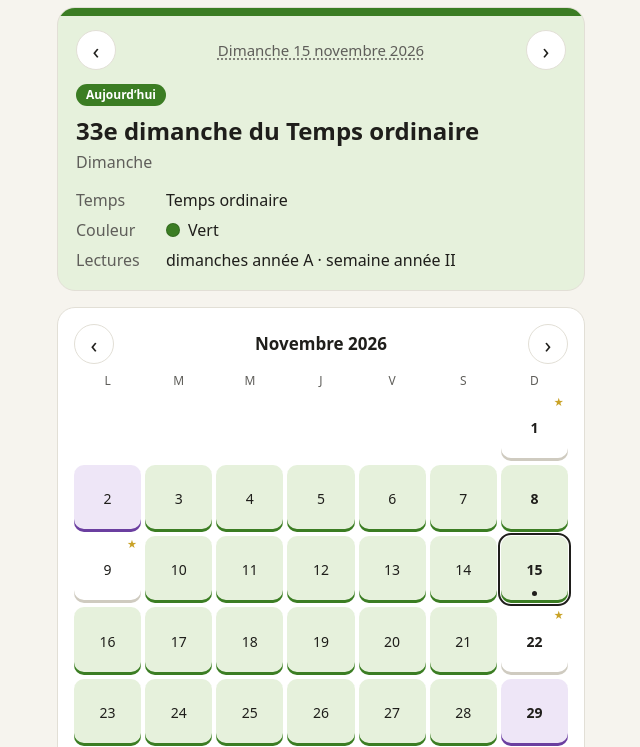
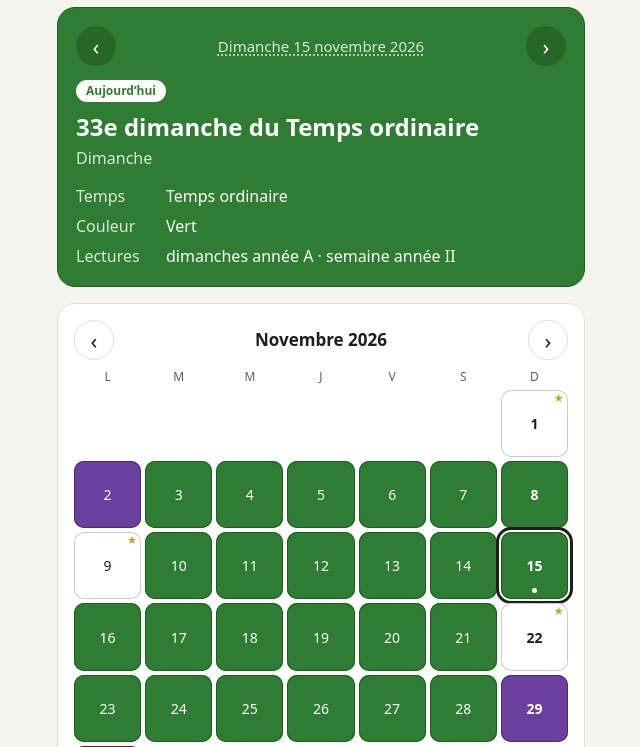
Before and after one commit to pfelix-dot/jour-liturgique, a plain HTML site: page index.html in a window 1280 px wide. Shown: the part 52-799 px from the top of the page, without its empty margins (319-959 px from the left). Drawn offline with Linux system fonts and the light colour scheme.

Commit message:
Tous les jours prennent la vraie couleur liturgique en fond

```diff
--- a/style.css
+++ b/style.css
@@ -7,13 +7,7 @@
   --accent: #27500A;
   --accent-texte: #FFFFFF;
 
-  --lc-vert: #3B7D23;     --lt-vert: #E6F1DC;
-  --lc-violet: #6B3FA0;   --lt-violet: #EEE6F7;
-  --lc-blanc: #CFCBC0;    --lt-blanc: #FFFFFF;
   --or: #C9A227;
-  --lc-rouge: #B3261E;    --lt-rouge: #F8E1DF;
-  --lc-rose: #D9679A;     --lt-rose: #FBE3EE;
-  --lc-aucune: #8A8580;   --lt-aucune: #ECEAE5;
 }
 @media (prefers-color-scheme: dark) {
   :root {
@@ -25,13 +19,7 @@
     --accent: #97C459;
     --accent-texte: #173404;
 
-    --lc-vert: #7BC05A;     --lt-vert: #24361B;
-    --lc-violet: #B194E0;   --lt-violet: #2F2540;
-    --lc-blanc: #B4B2A9;    --lt-blanc: #F4F2EC;
     --or: #E5C561;
-    --lc-rouge: #EF7A72;    --lt-rouge: #45201D;
-    --lc-rose: #F09BC0;     --lt-rose: #45253A;
-    --lc-aucune: #A8A49E;   --lt-aucune: #33322F;
   }
 }
 
@@ -64,44 +52,42 @@ button { font: inherit; color: inherit; cursor: pointer; }
   background: var(--accent); color: var(--accent-texte); font-weight: 600; font-size: 16px;
 }
 
-/* Couleur liturgique courante */
-[data-couleur="vert"]   { --lc: var(--lc-vert);   --lt: var(--lt-vert); }
-[data-couleur="violet"] { --lc: var(--lc-violet); --lt: var(--lt-violet); }
-[data-couleur="blanc"]  { --lc: var(--lc-blanc);  --lt: var(--lt-blanc); }
-[data-couleur="rouge"]  { --lc: var(--lc-rouge);  --lt: var(--lt-rouge); }
-[data-couleur="rose"]   { --lc: var(--lc-rose);   --lt: var(--lt-rose); }
-[data-couleur="aucune"] { --lc: var(--lc-aucune); --lt: var(--lt-aucune); }
-
-/* Jours blancs : fond blanc, et texte sombre même en mode sombre */
-.carte[data-couleur="blanc"], .case-jour[data-couleur="blanc"] {
-  --texte: #1F1E1B; --texte-2: #5F5E5A; --surface: #F6F4EE; --bord: #DDD9CF;
-  color: var(--texte);
-}
-[data-couleur="blanc"] .pastille { background: #FFFFFF; border-color: #A8A49E; }
+/*
+ * Couleur liturgique : le fond prend la vraie couleur du jour (identique en mode clair et sombre).
+ * --lt  fond          --lc  liseré plus foncé     --trait  trait de couleur sur fond neutre
+ * --sur texte sur le fond   --sur-2 texte secondaire   --voile encadrés sur le fond
+ */
+[data-couleur="vert"]   { --lt: #2E7D32; --lc: #1B5E20; --trait: #2E7D32; --sur: #FFFFFF; --sur-2: rgba(255,255,255,.82); --voile: rgba(0,0,0,.18); }
+[data-couleur="violet"] { --lt: #6A3FA0; --lc: #4A2A73; --trait: #6A3FA0; --sur: #FFFFFF; --sur-2: rgba(255,255,255,.82); --voile: rgba(0,0,0,.18); }
+[data-couleur="rouge"]  { --lt: #B3261E; --lc: #7E1A14; --trait: #B3261E; --sur: #FFFFFF; --sur-2: rgba(255,255,255,.82); --voile: rgba(0,0,0,.18); }
+[data-couleur="rose"]   { --lt: #E58BB4; --lc: #C2558A; --trait: #E58BB4; --sur: #3D0F24; --sur-2: rgba(61,15,36,.78);    --voile: rgba(255,255,255,.35); }
+[data-couleur="blanc"]  { --lt: #FFFFFF; --lc: #CFCBC0; --trait: #CFCBC0; --sur: #1F1E1B; --sur-2: #5F5E5A;               --voile: #F1EFE8; }
+[data-couleur="aucune"] { --lt: #D6D3CC; --lc: #A8A49E; --trait: #A8A49E; --sur: #1F1E1B; --sur-2: #5F5E5A;               --voile: rgba(255,255,255,.5); }
 
 .carte {
   position: relative; overflow: hidden;
-  background: var(--lt); border: 1px solid var(--bord); border-radius: 18px;
-  padding: 22px 18px 18px; margin-bottom: 16px;
+  background: var(--lt); color: var(--sur);
+  border: 1px solid var(--lc); border-radius: 18px;
+  padding: 18px 18px 18px; margin-bottom: 16px;
 }
-.bande { position: absolute; top: 0; left: 0; right: 0; height: 8px; background: var(--lc); }
+.bande { display: none; }
+.carte .btn-rond { background: var(--voile); border-color: transparent; color: var(--sur); }
 .nav-jour { display: flex; align-items: center; gap: 8px; }
-.choix-date { flex: 1; position: relative; text-align: center; font-size: 15px; color: var(--texte-2); cursor: pointer; }
+.choix-date { flex: 1; position: relative; text-align: center; font-size: 15px; color: var(--sur-2); cursor: pointer; }
 .choix-date span { text-decoration: underline dotted; text-underline-offset: 3px; }
 .choix-date input { position: absolute; inset: 0; opacity: 0; width: 100%; cursor: pointer; }
 .badge-auj {
   display: inline-block; margin: 14px 0 0; padding: 2px 10px; border-radius: 999px;
-  background: var(--lc); color: #fff; font-size: 12px; font-weight: 600;
+  background: var(--sur); color: var(--lt); font-size: 12px; font-weight: 600;
 }
-[data-couleur="blanc"] .badge-auj { color: #3A2F05; }
 .carte h2 { font-size: 24px; line-height: 1.25; margin: 10px 0 4px; }
-.rang { margin: 0 0 14px; color: var(--texte-2); font-weight: 500; }
+.rang { margin: 0 0 14px; color: var(--sur-2); font-weight: 500; }
 .infos { margin: 0; display: grid; gap: 6px; }
 .infos div { display: flex; gap: 10px; }
-.infos dt { width: 80px; flex: none; color: var(--texte-2); }
+.infos dt { width: 80px; flex: none; color: var(--sur-2); }
 .infos dd { margin: 0; display: flex; align-items: center; gap: 8px; }
-.pastille { width: 14px; height: 14px; border-radius: 50%; background: var(--lc); border: 1px solid rgba(0,0,0,.15); flex: none; }
-.note { margin: 12px 0 0; padding: 10px 12px; border-radius: 10px; background: var(--surface); font-size: 14px; }
+.pastille { display: none; }
+.note { margin: 12px 0 0; padding: 10px 12px; border-radius: 10px; background: var(--voile); font-size: 14px; }
 
 .bloc { background: var(--surface); border: 1px solid var(--bord); border-radius: 18px; padding: 16px; margin-bottom: 16px; }
 .bloc h3 { margin: 0 0 10px; font-size: 17px; }
@@ -112,14 +98,14 @@ button { font: inherit; color: inherit; cursor: pointer; }
 .grille.entetes { color: var(--texte-2); font-size: 12px; text-align: center; margin-bottom: 4px; }
 .case-jour {
   position: relative; aspect-ratio: 1; border: 0; border-radius: 10px;
-  background: var(--lt); color: var(--texte); font-size: 14px; padding: 0;
+  background: var(--lt); color: var(--sur); font-size: 14px; padding: 0;
   display: flex; align-items: center; justify-content: center;
-  box-shadow: inset 0 -3px 0 var(--lc);
+  box-shadow: inset 0 0 0 1px var(--lc);
 }
 .case-jour.dim { font-weight: 700; }
-.case-jour.sel { outline: 2px solid var(--texte); outline-offset: 1px; }
+.case-jour.sel { outline: 3px solid var(--texte); outline-offset: 2px; }
 .case-jour.auj::after {
-  content: ""; position: absolute; bottom: 7px; width: 5px; height: 5px; border-radius: 50%; background: var(--texte);
+  content: ""; position: absolute; bottom: 6px; width: 5px; height: 5px; border-radius: 50%; background: var(--sur);
 }
 .case-jour .etoile { position: absolute; top: 1px; right: 4px; font-size: 10px; color: var(--or); }
 .legende { margin: 8px 0 0; font-size: 12px; color: var(--texte-2); }
@@ -130,7 +116,7 @@ button { font: inherit; color: inherit; cursor: pointer; }
 .avenir li:first-child { border-top: 0; }
 .avenir button {
   width: 100%; text-align: left; background: none; border: 0; padding: 10px 0 10px 12px;
-  border-left: 4px solid var(--lc); display: flex; flex-direction: column; margin: 6px 0;
+  border-left: 6px solid var(--trait); display: flex; flex-direction: column; margin: 6px 0;
 }
 .avenir .quand { font-size: 13px; color: var(--texte-2); }
 
--- a/sw.js
+++ b/sw.js
@@ -1,5 +1,5 @@
 /* Mode hors ligne : on sert les fichiers depuis le cache, puis on les met à jour en arrière-plan. */
-var VERSION = 'jour-liturgique-v2';
+var VERSION = 'jour-liturgique-v3';
 var FICHIERS = [
   './', 'index.html', 'style.css', 'app.js', 'liturgie.js', 'manifest.webmanifest',
   'icons/icon.svg', 'icons/icon-192.png', 'icons/icon-512.png', 'icons/apple-touch-icon.png'
```
